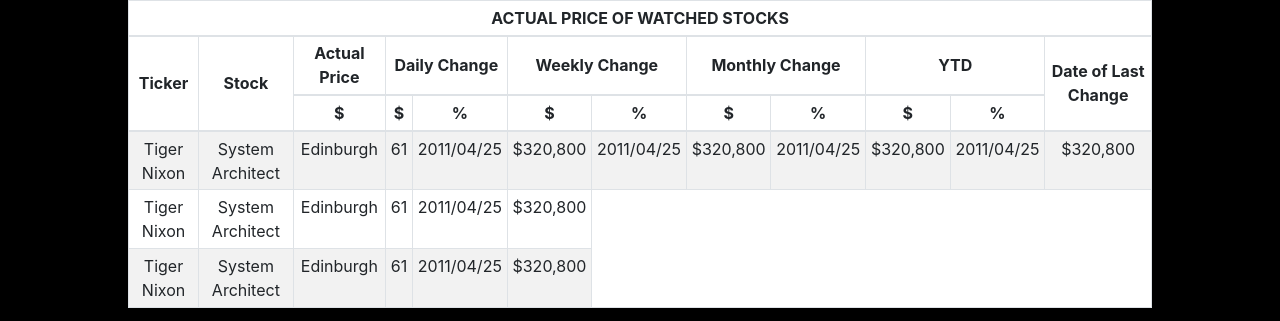
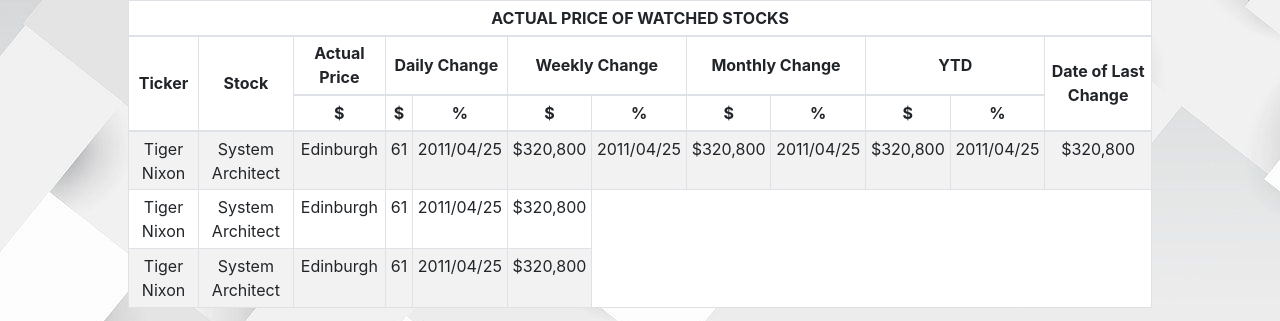
Before and after one commit to sandormatyas/stock-info, a Flask app: page / in a window 1280 px wide. Shown: the top 321 px of the page. Run offline with Flask 2, Linux system fonts and the light colour scheme; some libraries are stand-ins or nearby versions.

Commit message:
background image added

```diff
--- a/static/css/index_page_stylesheet.css
+++ b/static/css/index_page_stylesheet.css
@@ -48,7 +48,7 @@ th[rowspan="2"] {
 }
 
 body {
-    background-color: black;
+    background-image: url("pet_project_background.jpg");
 }
 
 #chart_div {
```
